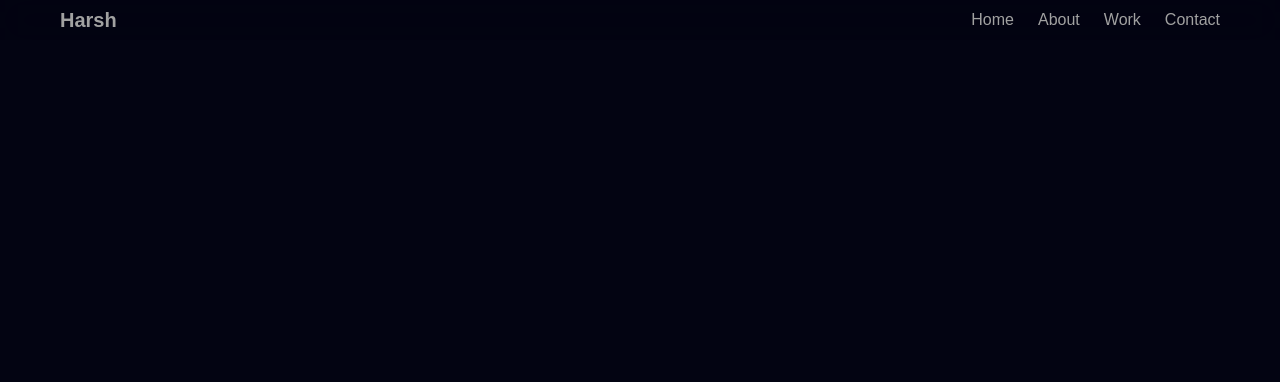
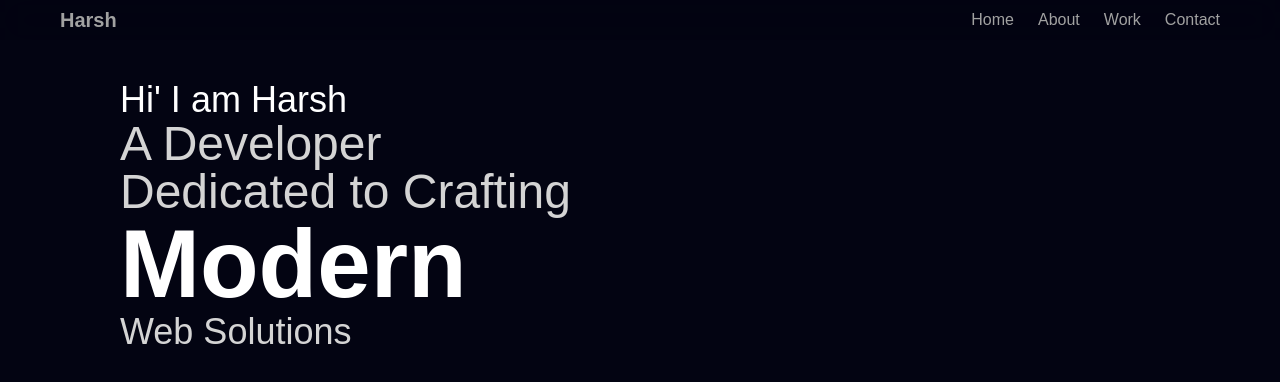
Before and after one commit to harshkaushik31/portfolio-website, a React (Vite) app: page / in a window 1280 px wide. Shown: the top 382 px of the page. Built offline with nearby package versions, Linux system fonts and the light colour scheme; a web font is replaced by a local one.

Commit message:
add hero text

```diff
--- a/package.json
+++ b/package.json
@@ -14,6 +14,7 @@
     "motion": "^12.23.12",
     "react": "^19.1.1",
     "react-dom": "^19.1.1",
+    "tailwind-merge": "^3.3.1",
     "tailwindcss": "^4.1.12"
   },
   "devDependencies": {
--- a/src/App.jsx
+++ b/src/App.jsx
@@ -1,12 +1,13 @@
 import React from 'react'
 import Navbar from './sections/Navbar'
+import Hero from './sections/Hero'
 
 const App = () => {
   return (
     <div>
       <h1 className="container mx-auto max-w-7xl">
         <Navbar/>
-        {/* hero */}
+        <Hero/>
         {/* about */}
         {/* projects */}
         {/* experience */}
--- /dev/null
+++ b/src/components/FlipWords.jsx
@@ -0,0 +1,88 @@
+import React, { useCallback, useEffect, useState } from "react";
+import { AnimatePresence, motion } from "motion/react";
+import { twMerge } from "tailwind-merge";
+
+export const FlipWords = ({
+  words,
+  duration = 3000,
+  className
+}) => {
+  const [currentWord, setCurrentWord] = useState(words[0]);
+  const [isAnimating, setIsAnimating] = useState(false);
+
+  const startAnimation = useCallback(() => {
+    const word = words[words.indexOf(currentWord) + 1] || words[0];
+    setCurrentWord(word);
+    setIsAnimating(true);
+  }, [currentWord, words]);
+
+  useEffect(() => {
+    if (!isAnimating)
+      setTimeout(() => {
+        startAnimation();
+      }, duration);
+  }, [isAnimating, duration, startAnimation]);
+
+  return (
+    <AnimatePresence
+      onExitComplete={() => {
+        setIsAnimating(false);
+      }}>
+      <motion.div
+        initial={{
+          opacity: 0,
+          y: 10,
+        }}
+        animate={{
+          opacity: 1,
+          y: 0,
+        }}
+        transition={{
+          type: "spring",
+          stiffness: 100,
+          damping: 10,
+        }}
+        exit={{
+          opacity: 0,
+          y: -40,
+          x: 40,
+          filter: "blur(8px)",
+          scale: 2,
+          position: "absolute",
+        }}
+        className={twMerge(
+          "z-10 inline-block relative text-left",
+          className
+        )}
+        key={currentWord}>
+
+        {currentWord.split(" ").map((word, wordIndex) => (
+          <motion.span
+            key={word + wordIndex}
+            initial={{ opacity: 0, y: 10, filter: "blur(8px)" }}
+            animate={{ opacity: 1, y: 0, filter: "blur(0px)" }}
+            transition={{
+              delay: wordIndex * 0.3,
+              duration: 0.3,
+            }}
+            className="inline-block whitespace-nowrap">
+            {word.split("").map((letter, letterIndex) => (
+              <motion.span
+                key={word + letterIndex}
+                initial={{ opacity: 0, y: 10, filter: "blur(8px)" }}
+                animate={{ opacity: 1, y: 0, filter: "blur(0px)" }}
+                transition={{
+                  delay: wordIndex * 0.3 + letterIndex * 0.05,
+                  duration: 0.2,
+                }}
+                className="inline-block">
+                {letter}
+              </motion.span>
+            ))}
+            <span className="inline-block">&nbsp;</span>
+          </motion.span>
+        ))}
+      </motion.div>
+    </AnimatePresence>
+  );
+};
--- /dev/null
+++ b/src/components/HeroText.jsx
@@ -0,0 +1,110 @@
+import React from "react";
+import { FlipWords } from "./FlipWords";
+import { motion } from "motion/react";
+
+const HeroText = () => {
+  const words = ["Secure", "Modern", "Scalable"];
+  const variants = {
+    hidden: {
+      opacity: 0,
+      x: -50,
+    },
+    visible: {
+      opacity: 1,
+      x: 0,
+    },
+  };
+
+  return (
+    <div className="z-10 mt-20 text-center md:md-40 md:text-left rounded-3xl bg-clip-text">
+      {/* Desktop View */}
+      <div className="flex-col hidden md:flex c-space">
+        <motion.h1
+          variants={variants}
+          initial="hidden"
+          animate="visible"
+          transition={{ delay: 1 }}
+          className="text-4xl font-medium"
+        >
+          Hi' I am Harsh
+        </motion.h1>
+        <div className="flex flex-col items-start">
+          <motion.p
+            variants={variants}
+            initial="hidden"
+            animate="visible"
+            transition={{ delay: 1.2 }}
+            className="text-5xl font-medium text-neutral-300"
+          >
+            A Developer <br /> Dedicated to Crafting
+          </motion.p>
+          <motion.div
+            variants={variants}
+            initial="hidden"
+            animate="visible"
+            transition={{ delay: 1.5 }}
+          >
+            <FlipWords
+              words={words}
+              className="font-black text-white text-8xl"
+            />
+          </motion.div>
+          <motion.p
+            variants={variants}
+            initial="hidden"
+            animate="visible"
+            transition={{ delay: 1.8 }}
+            className="text-4xl font-medium text-neutral-300"
+          >
+            Web Solutions
+          </motion.p>
+        </div>
+      </div>
+      {/* Mobile View */}
+      <div className="flex flex-col space-y-6 md:hidden">
+        <motion.p
+          variants={variants}
+          initial="hidden"
+          animate="visible"
+          transition={{ delay: 1 }}
+          className="text-4xl font-medium"
+        >
+          Hi, I'm Harsh
+        </motion.p>
+        <div>
+          <motion.p
+            variants={variants}
+            initial="hidden"
+            animate="visible"
+            transition={{ delay: 1.2 }}
+            className="text-5xl font-black text-neutral-300"
+          >
+            Building
+          </motion.p>
+          <motion.div
+            variants={variants}
+            initial="hidden"
+            animate="visible"
+            transition={{ delay: 1.5 }}
+          >
+            <FlipWords
+              words={words}
+              className="font-bold text-white text-7xl"
+            />
+          </motion.div>
+          <motion.p
+            variants={variants}
+            initial="hidden"
+            animate="visible"
+            transition={{ delay: 1.8 }}
+            className="text-4xl font-black text-neutral-300"
+          >
+            Web Applications{" "}
+          </motion.p>
+        </div>
+      </div>
+    </div>
+  );
+};
+
+export default HeroText;
--- /dev/null
+++ b/src/sections/Hero.jsx
@@ -0,0 +1,12 @@
+import React from 'react'
+import HeroText from '../components/HeroText'
+
+const Hero = () => {
+  return (
+    <section className='flex items-start justify-center ms:items-start md:justify-start mih-h-screen overflow-hidden c-space'>
+        <HeroText/>
+    </section>
+  )
+}
+
+export default Hero
```
Also changed, not shown: 1 other file (tests, documents, lock files or other folders).
